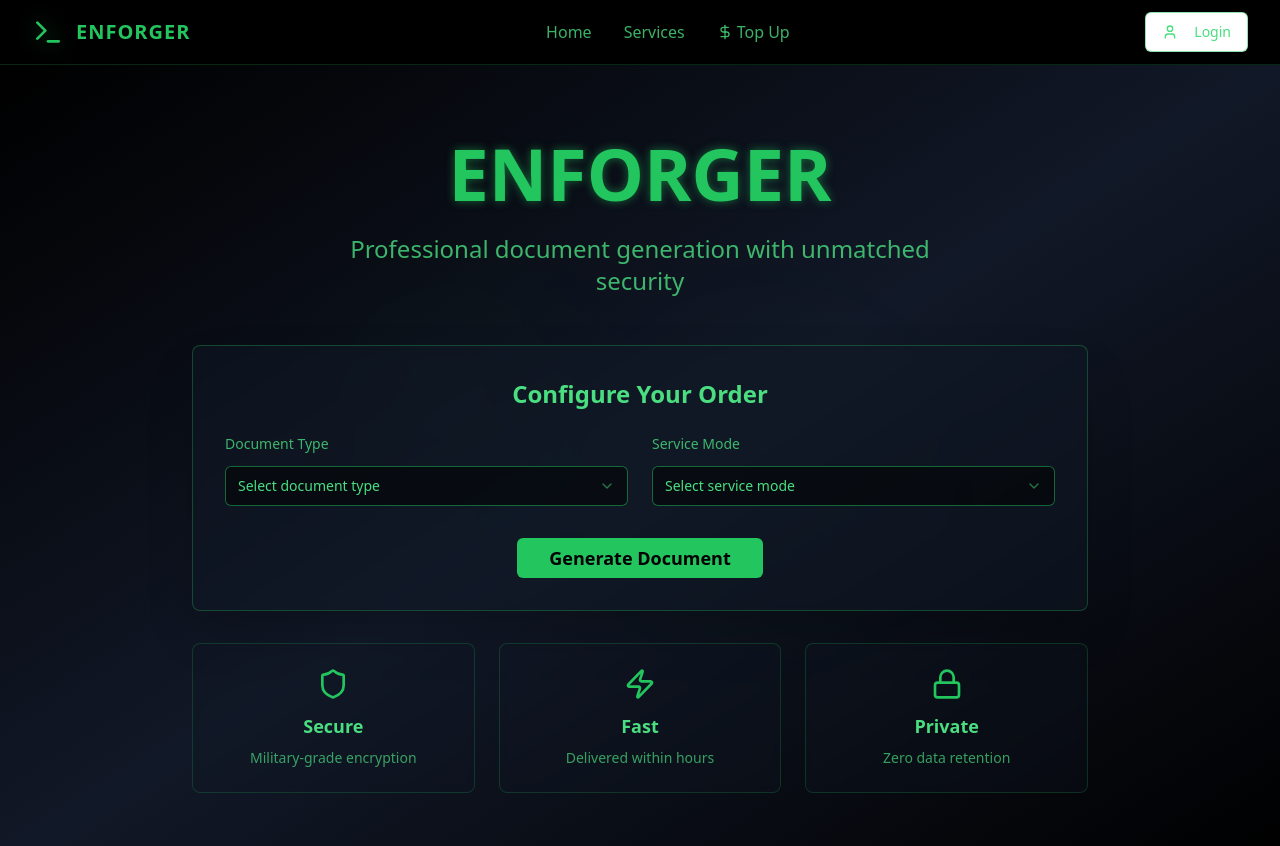
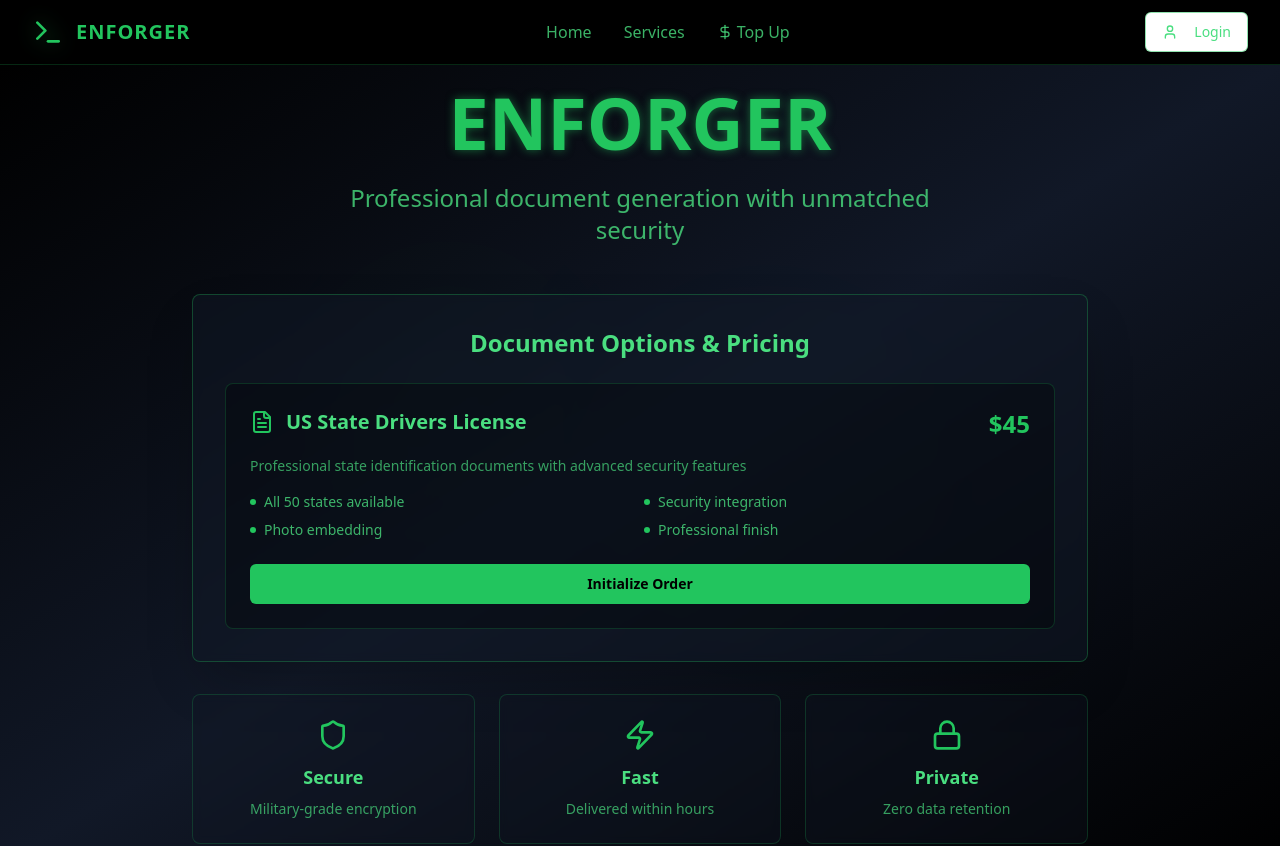
Before and after one commit to popstarplz/enforger, a React (Vite) app: page / in a window 1280 px wide. Shown: the top 846 px of the page. Built offline with nearby package versions, Linux system fonts and the light colour scheme.

Commit message:
Remove order configuration, add price sheet
Replaced the order configuration section on the main page with a price sheet for the updated document options.

```diff
--- a/src/components/HeroSection.tsx
+++ b/src/components/HeroSection.tsx
@@ -1,26 +1,17 @@
 
 import { Button } from '@/components/ui/button';
-import { Select, SelectContent, SelectItem, SelectTrigger, SelectValue } from '@/components/ui/select';
 import { Link } from 'react-router-dom';
-import { useState } from 'react';
-import { Shield, Zap, Lock } from 'lucide-react';
+import { Shield, Zap, Lock, FileText } from 'lucide-react';
 
 const HeroSection = () => {
-  const [documentType, setDocumentType] = useState('');
-  const [serviceType, setServiceType] = useState('');
-
-  const documentTypes = [
-    { value: 'student-id', label: 'Student ID' },
-    { value: 'employee-badge', label: 'Employee Badge' },
-    { value: 'membership-card', label: 'Membership Card' },
-    { value: 'event-badge', label: 'Event Badge' },
-    { value: 'certificate', label: 'Certificate' },
-    { value: 'business-card', label: 'Business Card' }
-  ];
-
-  const serviceTypes = [
-    { value: 'custom', label: 'Custom Creation' },
-    { value: 'template', label: 'Template Download' }
+  const pricingOptions = [
+    {
+      name: "US State Drivers License",
+      price: "$45",
+      description: "Professional state identification documents with advanced security features",
+      features: ["All 50 states available", "Security integration", "Photo embedding", "Professional finish"],
+      link: "/driverslicense"
+    }
   ];
 
   return (
@@ -42,60 +33,40 @@ const HeroSection = () => {
           </p>
         </div>
 
-        {/* Configuration Panel */}
+        {/* Price Sheet */}
         <div className="bg-gray-900/50 backdrop-blur-sm border border-green-500/30 rounded-lg p-8 mb-8 shadow-2xl">
-          <h2 className="text-2xl font-bold text-green-400 mb-6 text-center">Configure Your Order</h2>
+          <h2 className="text-2xl font-bold text-green-400 mb-6 text-center">Document Options & Pricing</h2>
 
-          <div className="grid grid-cols-1 md:grid-cols-2 gap-6 mb-8">
-            <div>
-              <label className="text-green-400/80 text-sm block mb-3">Document Type</label>
-              <Select value={documentType} onValueChange={setDocumentType}>
-                <SelectTrigger className="bg-black/50 border-green-500/50 text-green-400 hover:border-green-400 transition-colors">
-                  <SelectValue placeholder="Select document type" />
-                </SelectTrigger>
-                <SelectContent className="bg-gray-900 border-green-500/50">
-                  {documentTypes.map((type) => (
-                    <SelectItem
-                      key={type.value}
-                      value={type.value}
-                      className="text-green-400 hover:bg-green-500/20 focus:bg-green-500/20"
-                    >
-                      {type.label}
-                    </SelectItem>
-                  ))}
-                </SelectContent>
-              </Select>
+          <div className="space-y-6">
+            {pricingOptions.map((option, index) => (
+              <div key={index} className="bg-black/30 border border-green-500/20 rounded-lg p-6 hover:border-green-500/50 transition-all duration-300">
+                <div className="flex justify-between items-start mb-4">
+                  <div className="flex items-center">
+                    <FileText className="w-6 h-6 text-green-500 mr-3" />
+                    <h3 className="text-xl font-bold text-green-400">{option.name}</h3>
+                  </div>
+                  <span className="text-green-500 font-bold text-2xl">{option.price}</span>
                 </div>
 
-            <div>
-              <label className="text-green-400/80 text-sm block mb-3">Service Mode</label>
-              <Select value={serviceType} onValueChange={setServiceType}>
-                <SelectTrigger className="bg-black/50 border-green-500/50 text-green-400 hover:border-green-400 transition-colors">
-                  <SelectValue placeholder="Select service mode" />
-                </SelectTrigger>
-                <SelectContent className="bg-gray-900 border-green-500/50">
-                  {serviceTypes.map((service) => (
-                    <SelectItem
-                      key={service.value}
-                      value={service.value}
-                      className="text-green-400 hover:bg-green-500/20 focus:bg-green-500/20"
-                    >
-                      {service.label}
-                    </SelectItem>
+                <p className="text-green-400/70 mb-4 text-sm">{option.description}</p>
+
+                <div className="grid grid-cols-2 gap-2 mb-6">
+                  {option.features.map((feature, featureIndex) => (
+                    <div key={featureIndex} className="flex items-center text-green-400/80 text-sm">
+                      <div className="w-1.5 h-1.5 bg-green-500 rounded-full mr-2"></div>
+                      {feature}
+                    </div>
                   ))}
-                </SelectContent>
-              </Select>
-            </div>
                 </div>
 
-          <div className="text-center">
                 <Button
                   asChild
-              className="bg-green-500 text-black hover:bg-green-400 font-bold px-8 py-3 text-lg transition-all duration-300 hover:shadow-lg hover:shadow-green-500/25"
-              disabled={!documentType || !serviceType}
+                  className="bg-green-500 text-black hover:bg-green-400 font-bold w-full transition-all duration-300 hover:shadow-lg hover:shadow-green-500/25"
                 >
-              <Link to="/services">Generate Document</Link>
+                  <Link to={option.link}>Initialize Order</Link>
                 </Button>
+              </div>
+            ))}
           </div>
         </div>
 
```
Lines whose indentation alone changed are shown as unchanged.
